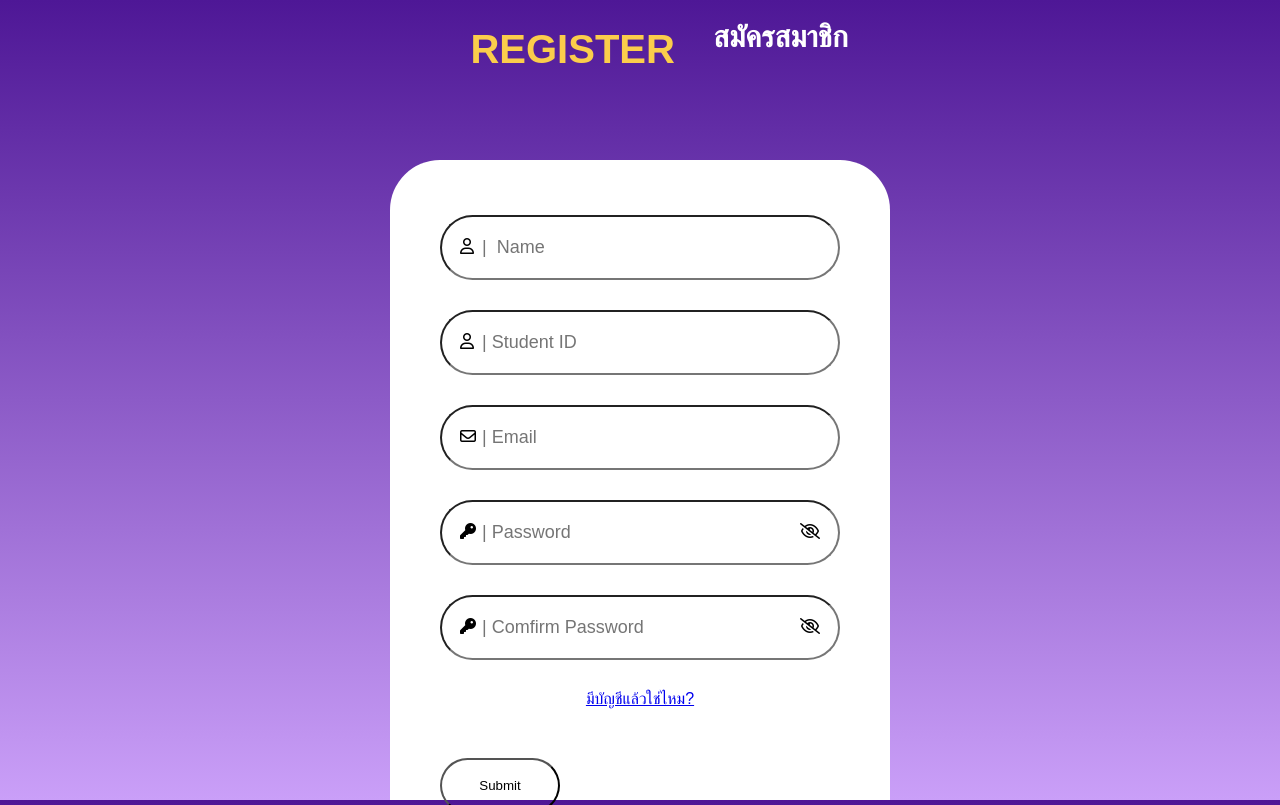
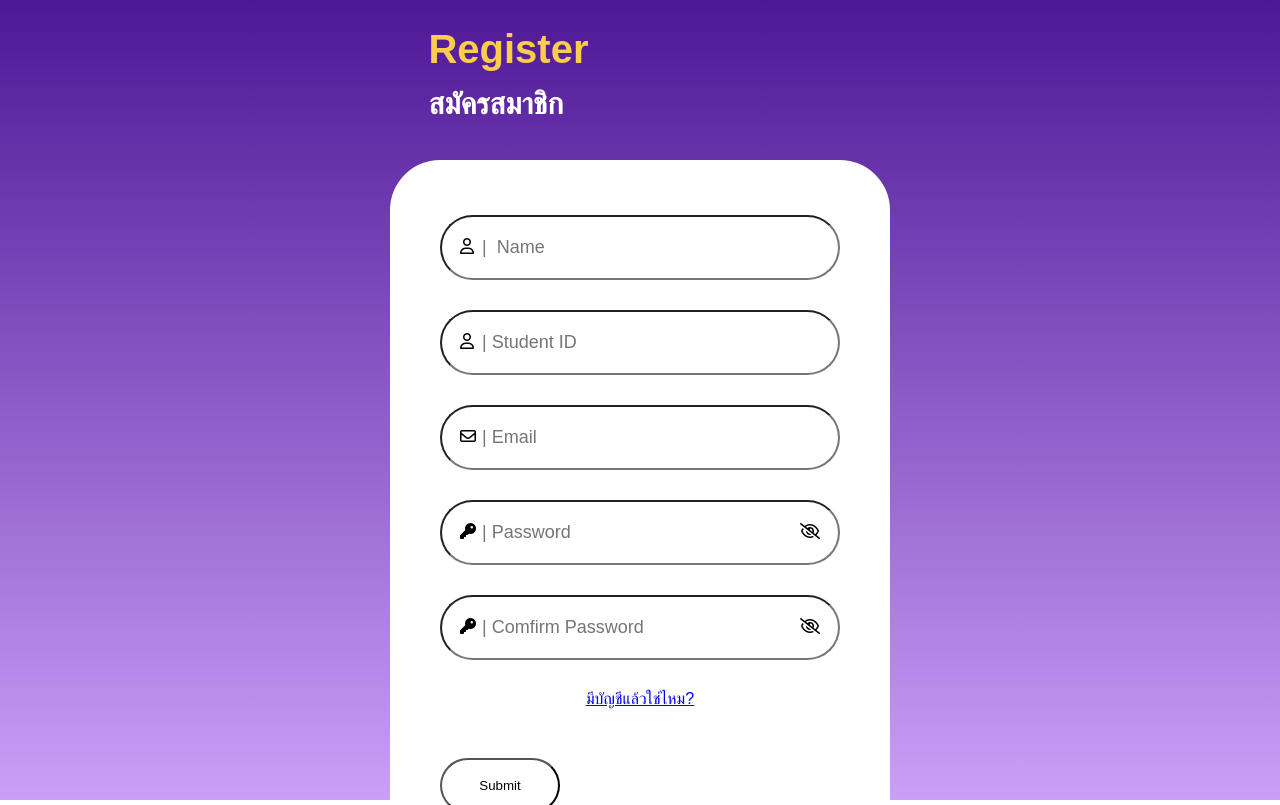
Before and after one commit to MosHubhahaha/Project-Team, a plain HTML site: page register.html in a window 1280 px wide. Drawn offline with Linux system fonts and the light colour scheme.

Commit message:
Update register.html

```diff
--- a/register.html
+++ b/register.html
@@ -8,8 +8,10 @@
     <link rel="stylesheet" href="https://cdnjs.cloudflare.com/ajax/libs/font-awesome/6.6.0/css/all.min.css" integrity="sha512-Kc323vGBEqzTmouAECnVceyQqyqdsSiqLQISBL29aUW4U/M7pSPA/gEUZQqv1cwx4OnYxTxve5UMg5GT6L4JJg==" crossorigin="anonymous" referrerpolicy="no-referrer" />
 </head>
 <body>
-    <h1 class="register">REGISTER</h1>
-    <h1 class="head1">สมัครสมาชิก</h1>
+    <div class="header">
+        <h1 class="register">Register</h1>
+        <h1 class="head1">สมัครสมาชิก</h1>
+    </div>
     <div class="container">
         <form class="inline" id="registerForm">
             <div class="form-control">
```
